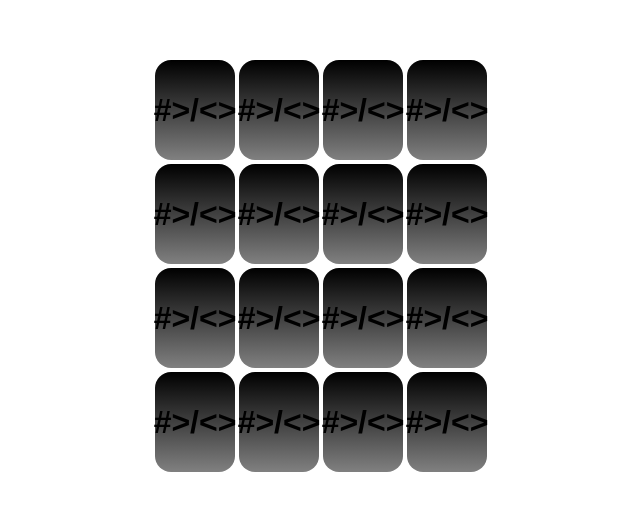
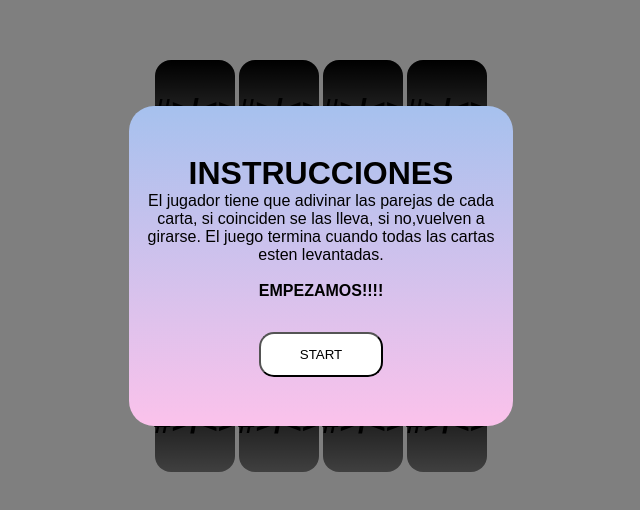
Before and after one commit to anagnz07/juego-de-memoria, a plain HTML site: page index.html in a window 1280 px wide. Shown: the part 134-644 px from the top of the page, without its empty margins (319-959 px from the left). Drawn offline with Linux system fonts and the light colour scheme.

Commit message:
feat: se añade un menu principal
Se añade un menu principal con sus estilos

```diff
--- a/index.html
+++ b/index.html
@@ -1,6 +1,5 @@
 <!DOCTYPE html>
 <html lang="en">
-
     <head>
         <meta charset="UTF-8" />
         <meta http-equiv="X-UA-Compatible" content="IE=edge" />
@@ -10,10 +9,21 @@
     </head>
 
     <body>
-    <main>
-
-    </main>
+        <main></main>
+        <div class="menuPrincipal">
+            <div class="contenedor">
+                <div class="texto">
+                    <h1>INSTRUCCIONES</h1>
+                    <p class="instrucciones">
+                        El jugador tiene que adivinar las parejas de cada carta,
+                        si coinciden se las lleva, si no,vuelven a girarse. El
+                        juego termina cuando todas las cartas esten levantadas.
+                        <br /><br /><strong>EMPEZAMOS!!!!</strong>
+                    </p>
+                </div>
+                <button class="buttonStart menuButton">START</button>
+            </div>
+        </div>
         <script src="script.js"></script>
     </body>
-
 </html>
--- a/style.css
+++ b/style.css
@@ -4,6 +4,7 @@
     box-sizing: border-box;
 }
 body {
+    font-family: Arial, Helvetica, sans-serif;
     display: flex;
     flex-direction: column;
     justify-content: center;
@@ -13,8 +14,7 @@ body {
     height: 100vh;
 }
 
-main{
-    font-family: sans-serif;
+main {
     font-weight: bold;
     display: grid;
     grid-template-columns: 1fr 1fr 1fr 1fr;
@@ -51,10 +51,49 @@ main{
 
 .back {
     background: linear-gradient(steelblue, lightsteelblue);
-    transform: rotateY( 180deg );
+    transform: rotateY(180deg);
 }
 
 .card.flipped .content {
-    transform: rotateY( 180deg ) ;
+    transform: rotateY(180deg);
     transition: transform 0.5s;
 }
+
+.menuPrincipal {
+    position: fixed;
+    z-index: 1000;
+    width: 100%;
+    height: 100vh;
+    top: 0;
+    left: 0;
+    background: rgba(0, 0, 0, 0.5);
+    display: flex;
+    justify-content: center;
+    align-items: center;
+}
+
+.contenedor {
+    width: 30%;
+    min-width: 350px;
+    height: 40%;
+    min-height: 300px;
+    background-image: linear-gradient(to top, #fbc2eb 0%, #a6c1ee 100%);
+
+    text-align: center;
+    padding: 1rem;
+    border-radius: 25px;
+    display: flex;
+    flex-direction: column;
+    justify-content: space-evenly;
+    position: relative;
+    transition: transform 1s;
+    transform: translateY(0%);
+}
+
+.menuButton {
+    width: 35%;
+    height: 45px;
+    align-self: center;
+    border-radius: 15px;
+    background: white;
+}
```
Lines whose indentation alone changed are shown as unchanged.
